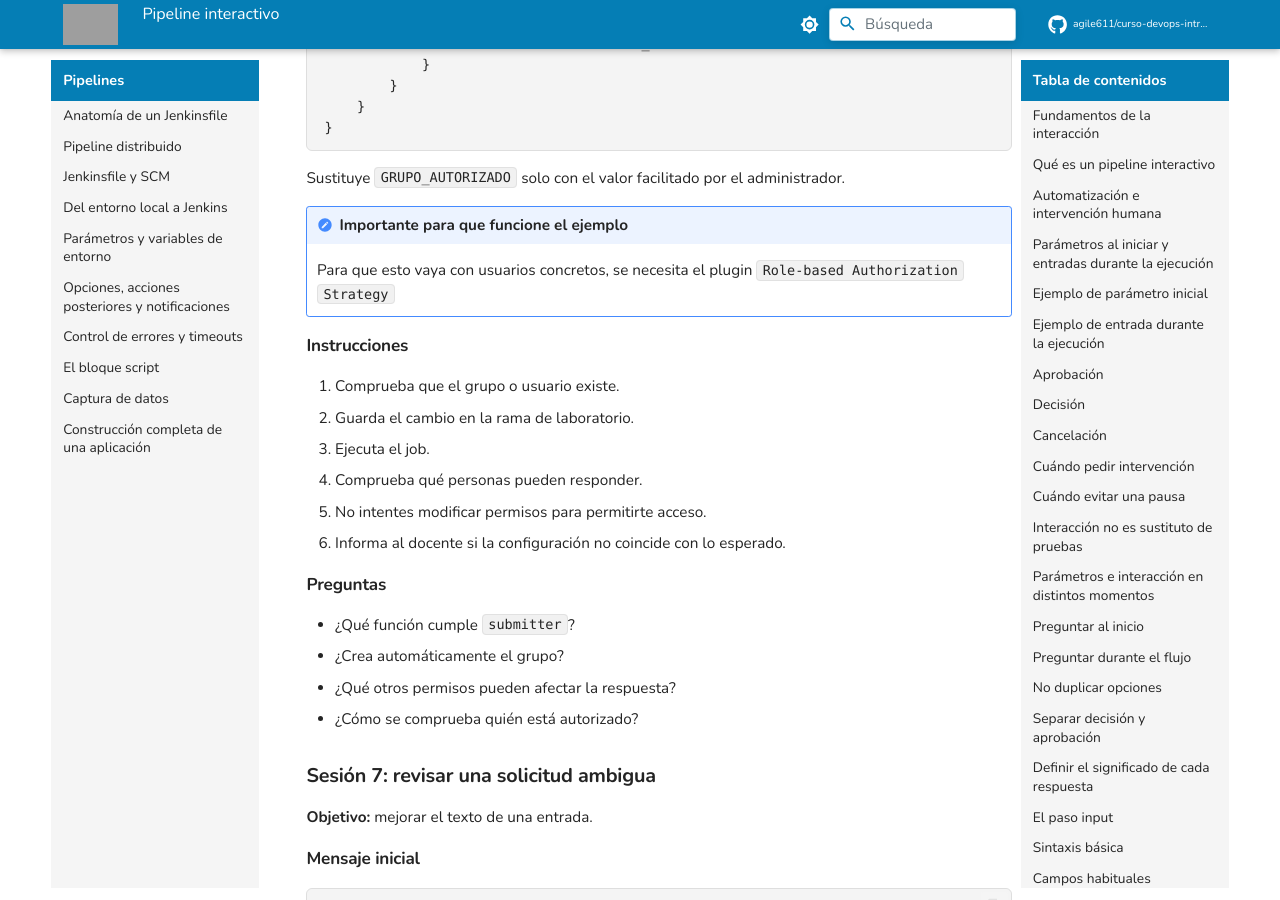
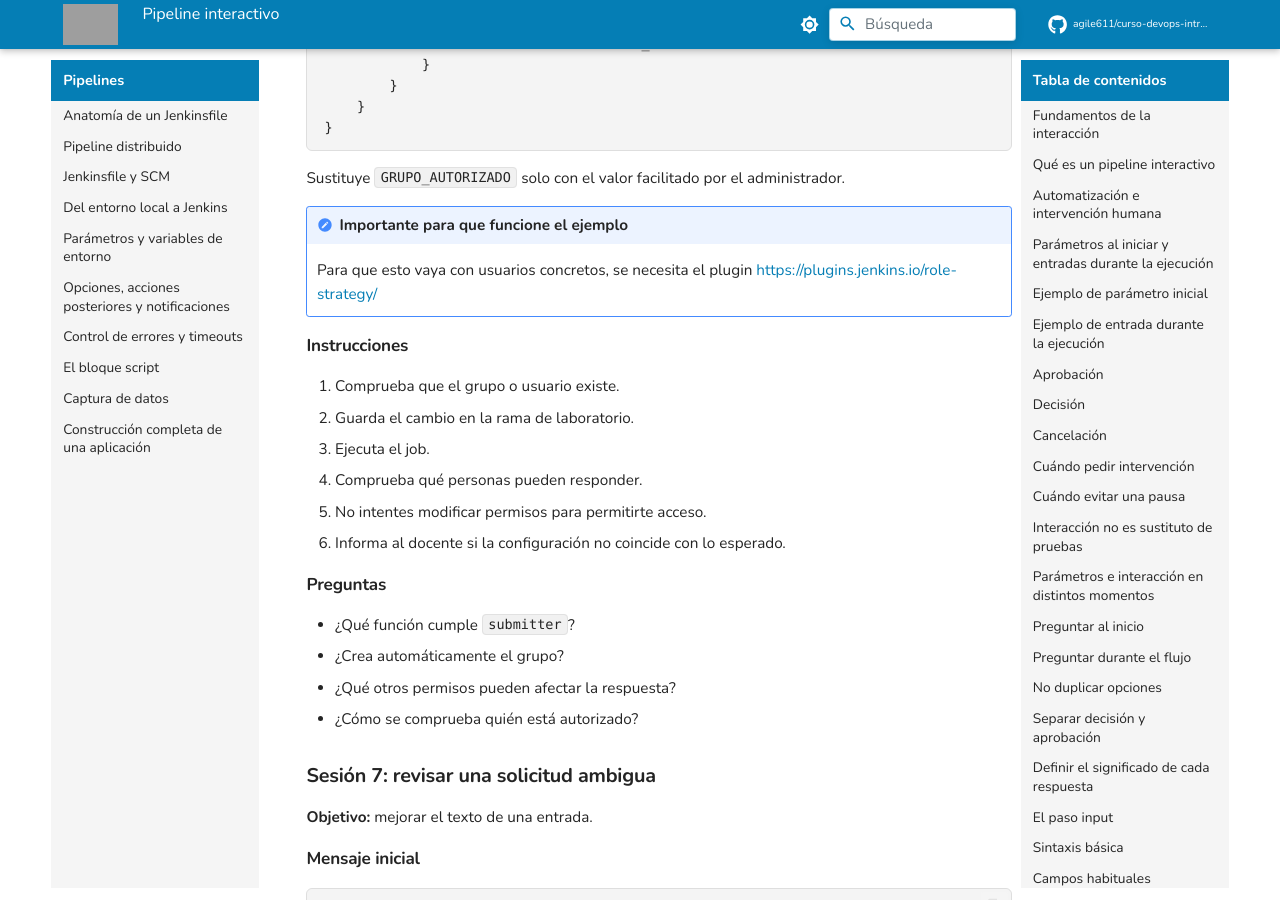
Before and after one commit to agile611/curso-devops-introduccion-a-integracion-continua-y-jenkins, an MkDocs documentation site: the page built from docs/02-pipelines/06_pipeline_interactivo.md, in a window 1280 px wide and 900 px high, scrolled down 34199 px. Built offline with MkDocs 1.6.1 and Material for MkDocs 9.7.7, drawn with Linux system fonts in a browser that asks for light colours; comment, search, counter and statistics services are not loaded; grey boxes are pictures that could not be loaded.

Commit message:
Update link format for Role-based Authorization Strategy plugin in pipeline documentation

```diff
--- a/docs/02-pipelines/06_pipeline_interactivo.md
+++ b/docs/02-pipelines/06_pipeline_interactivo.md
@@ -1463,7 +1463,7 @@ pipeline {
 Sustituye `GRUPO_AUTORIZADO` solo con el valor facilitado por el administrador.
 
 !!!note "Importante para que funcione el ejemplo"
-    Para que esto vaya con usuarios concretos, se necesita el plugin `Role-based Authorization Strategy`
+    Para que esto vaya con usuarios concretos, se necesita el plugin [https://plugins.jenkins.io/role-strategy/](`Role-based Authorization Strategy`)
 
 #### Instrucciones
 
```
